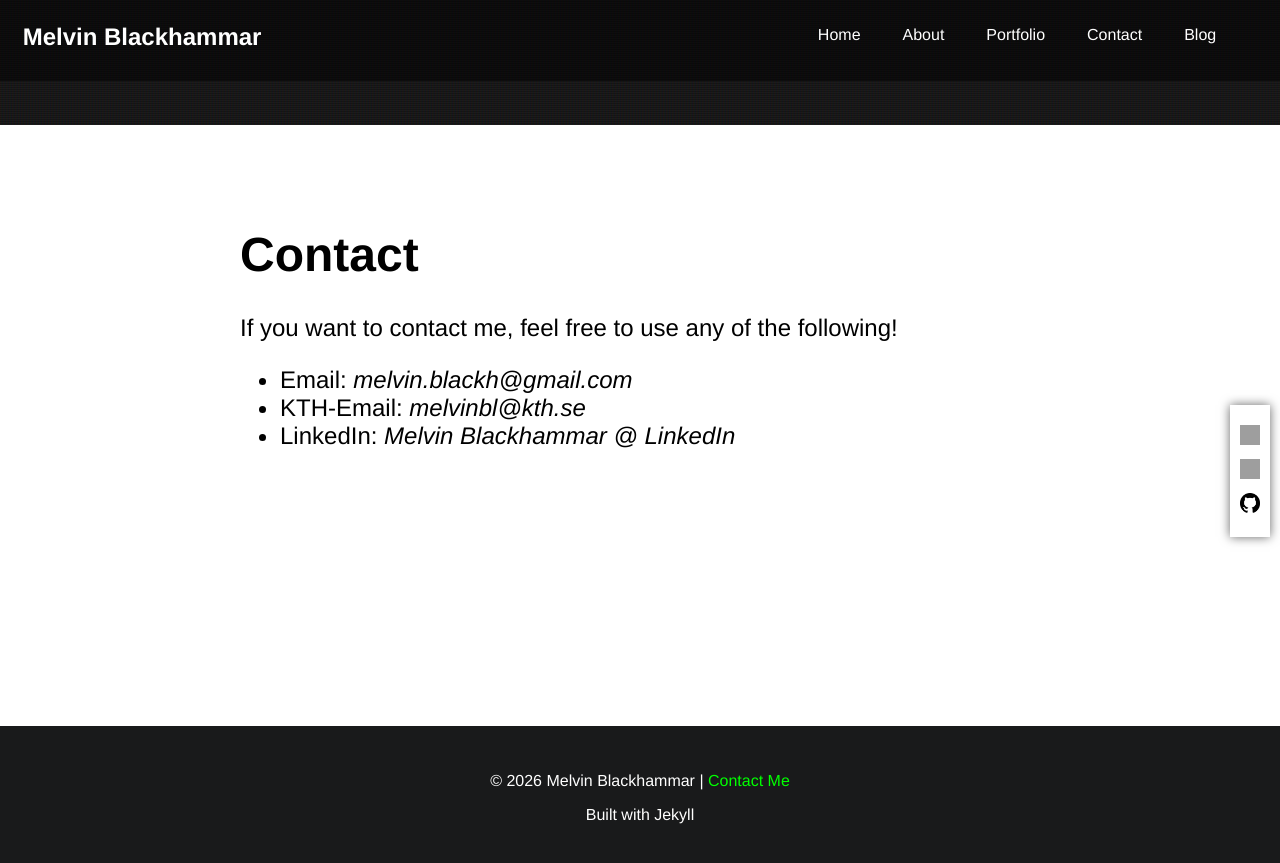
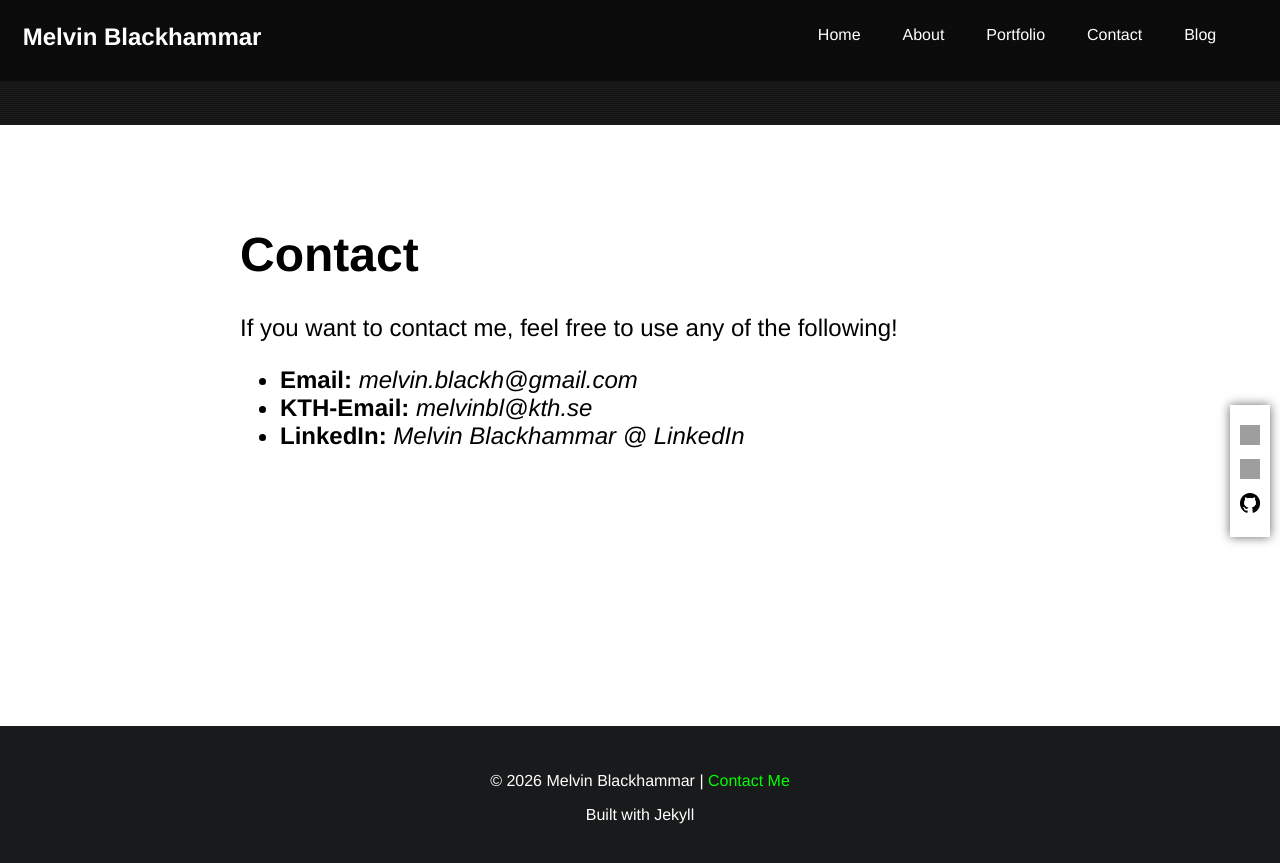
Before and after one commit to DeCollinoire/DeCollinoire.github.io, a Jekyll site: the page built from contact.html, in a window 1280 px wide and 900 px high, scrolled down 595 px. Shown: the top 863 px of the window. Built offline with Jekyll 4.4.1, drawn with Linux system fonts in a browser that asks for light colours; grey boxes are pictures that could not be loaded.

Commit message:
Enhance contact details with bold labels
Added bold formatting to contact information.

```diff
--- a/contact.html
+++ b/contact.html
@@ -6,7 +6,7 @@ hero-spacer: contact info loaded...
 <h1>Contact</h1>
 If you want to contact me, feel free to use any of the following!
 <ul>
-    <li> Email: <a class="simple-link" href="mailto:melvin.blackh@gmail.com">melvin.blackh@gmail.com</a> </li>
-    <li> KTH-Email: <a class="simple-link" href="mailto:melvinbl@kth.se">melvinbl@kth.se</a></li>
-    <li> LinkedIn: <a class="simple-link" href="https://www.linkedin.com/in/melvin-blackhammar-9354a9171/">Melvin Blackhammar @ LinkedIn</a></li>
+    <li> <b>Email:</b> <a class="simple-link" href="mailto:melvin.blackh@gmail.com">melvin.blackh@gmail.com</a> </li>
+    <li> <b>KTH-Email:</b> <a class="simple-link" href="mailto:melvinbl@kth.se">melvinbl@kth.se</a></li>
+    <li> <b>LinkedIn:</b> <a class="simple-link" href="https://www.linkedin.com/in/melvin-blackhammar-9354a9171/">Melvin Blackhammar @ LinkedIn</a></li>
 </ul>
```
